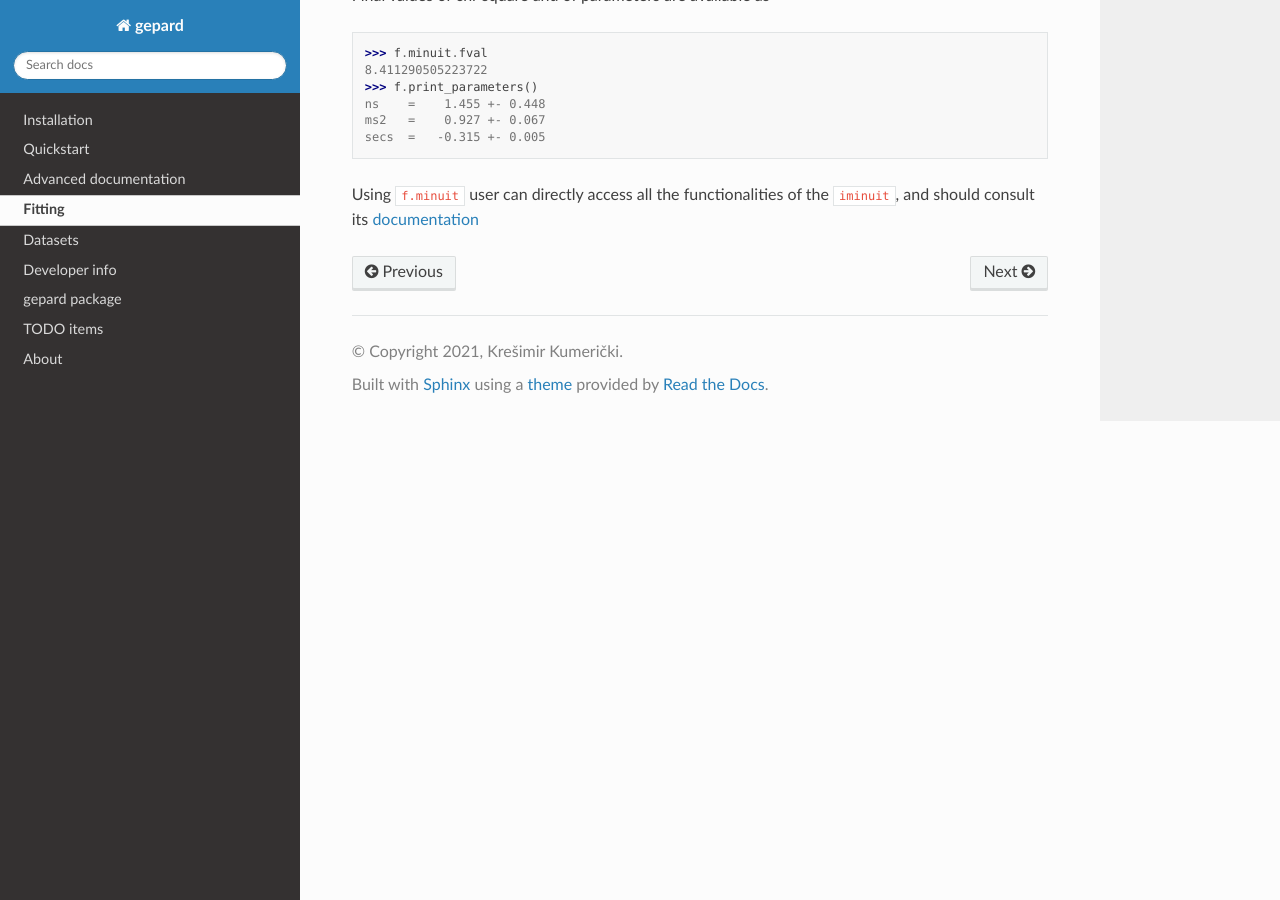
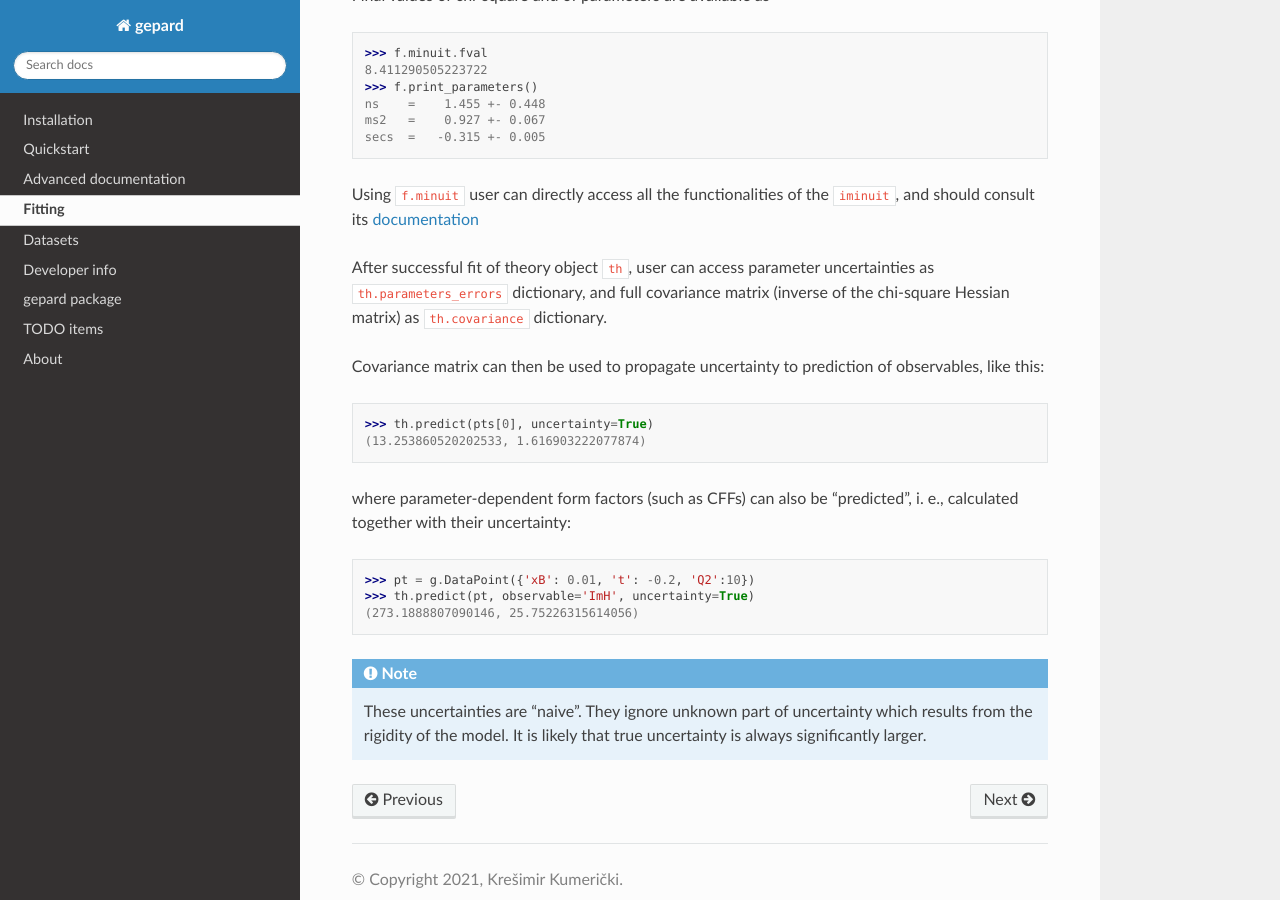
Before and after one commit to kkumer/gepard, a Sphinx documentation site: the page built from docs/source/fitting.rst, in a window 1280 px wide and 900 px high, scrolled down 629 px. Built offline with Sphinx 7.4.7 and the Read the Docs theme 2.0.0, drawn with Linux system fonts in a browser that asks for light colours.

Commit message:
docs for fitting

```diff
--- a/docs/source/fitting.rst
+++ b/docs/source/fitting.rst
@@ -43,3 +43,29 @@ Final values of chi-square and of parameters are available as
 
 Using ``f.minuit`` user can directly access all the functionalities of the ``iminuit``,
 and should consult its `documentation <https://iminuit.readthedocs.io/en/stable/>`_
+
+After successful fit of theory object ``th``, user can access parameter uncertainties as
+``th.parameters_errors`` dictionary, and full covariance matrix (inverse of the
+chi-square Hessian matrix) as ``th.covariance`` dictionary.
+
+Covariance matrix can then be used to propagate uncertainty to prediction
+of observables, like this:
+
+
+   >>> th.predict(pts[0], uncertainty=True)
+   (13.253860520202533, 1.616903222077874)
+
+
+where parameter-dependent form factors (such as CFFs) can also be "predicted",
+i. e.,  calculated together with their uncertainty:
+
+  >>> pt = g.DataPoint({'xB': 0.01, 't': -0.2, 'Q2':10})
+  >>> th.predict(pt, observable='ImH', uncertainty=True)
+  (273.1888807090146, 25.75226315614056)
+
+
+.. note::
+
+   These uncertainties are "naive". They ignore unknown part of uncertainty which
+   results from the rigidity of the model. It is likely that true uncertainty is
+   always significantly larger.
```
Also changed, not shown: 1 other file.
